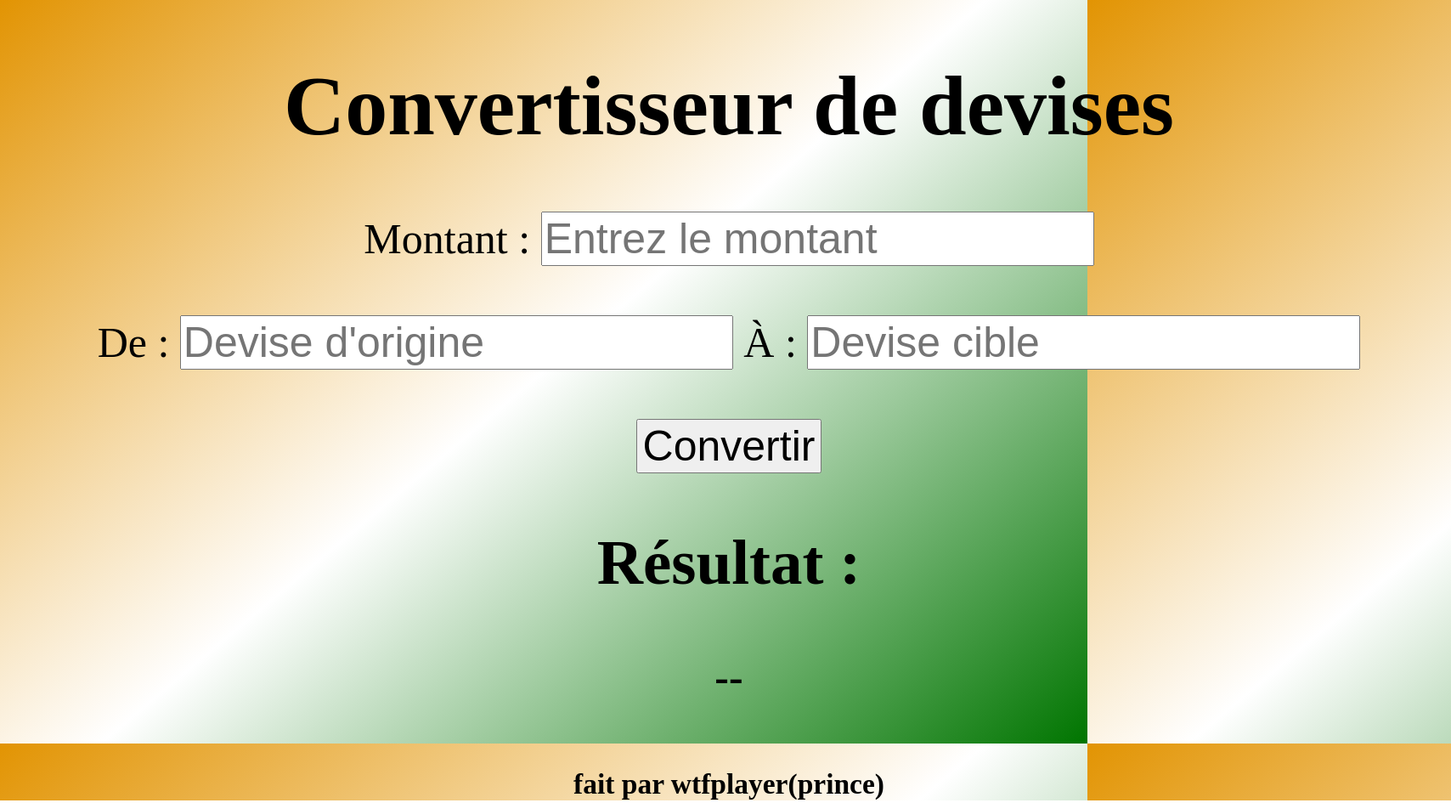
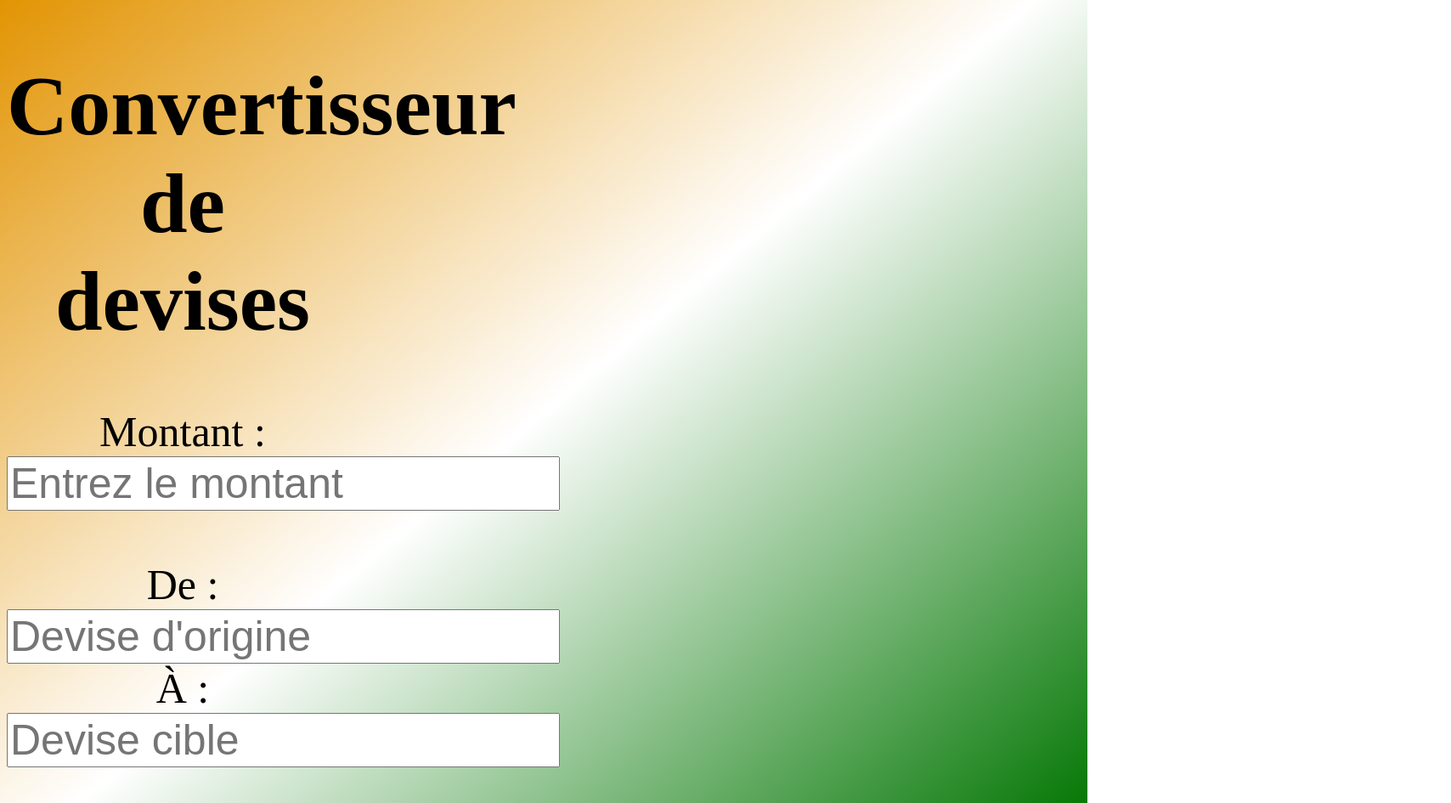
Before and after one commit to wtfplayer28/convertisseur, a plain HTML site: page index.html in a window 1280 px wide. Shown: the top 945 px of the page at 85% size, 1708 px wide, since content can reach past the window. Drawn offline with Linux system fonts and the light colour scheme.

Commit message:
index.html

```diff
--- a/index.html
+++ b/index.html
@@ -4,7 +4,7 @@
     <meta charset="UTF-8">
     <title style="font-family: Verdana, Geneva, Tahoma, sans-serif;">Convertisseur de devises</title>
 </head>
-<body style= "text-align: center;font-size: 50px; background: linear-gradient(140deg, rgb(226, 148, 3),white,rgb(0, 117, 0)); height: 800px; width: 1700px;">
+<body style= "text-align: center;font-size: 50px; background: linear-gradient(140deg, rgb(226, 148, 3),white,rgb(0, 117, 0)); height: 896px; width: 414px;">
     <h1>Convertisseur de devises</h1>
 
     <label for="montant">Montant :</label>
```
